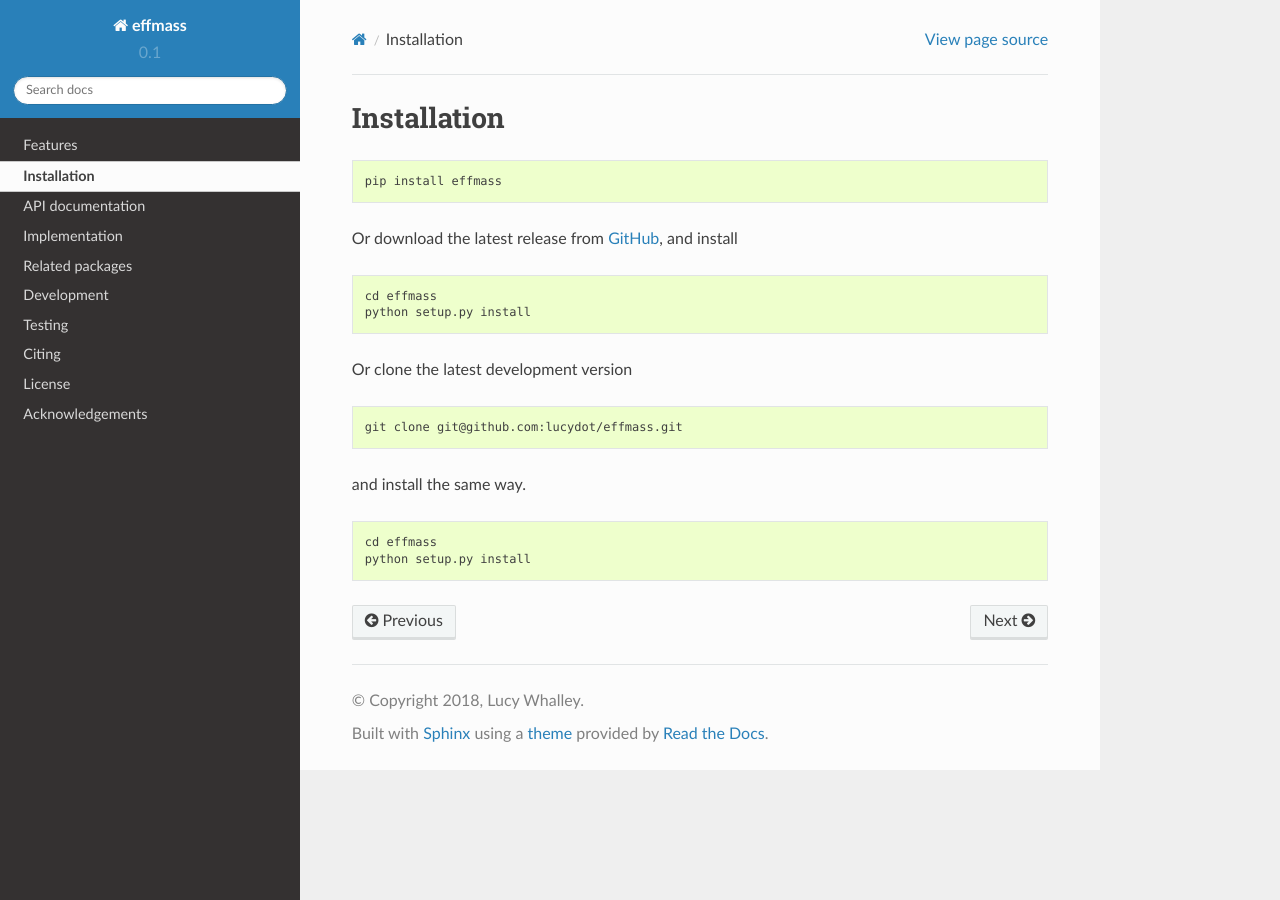
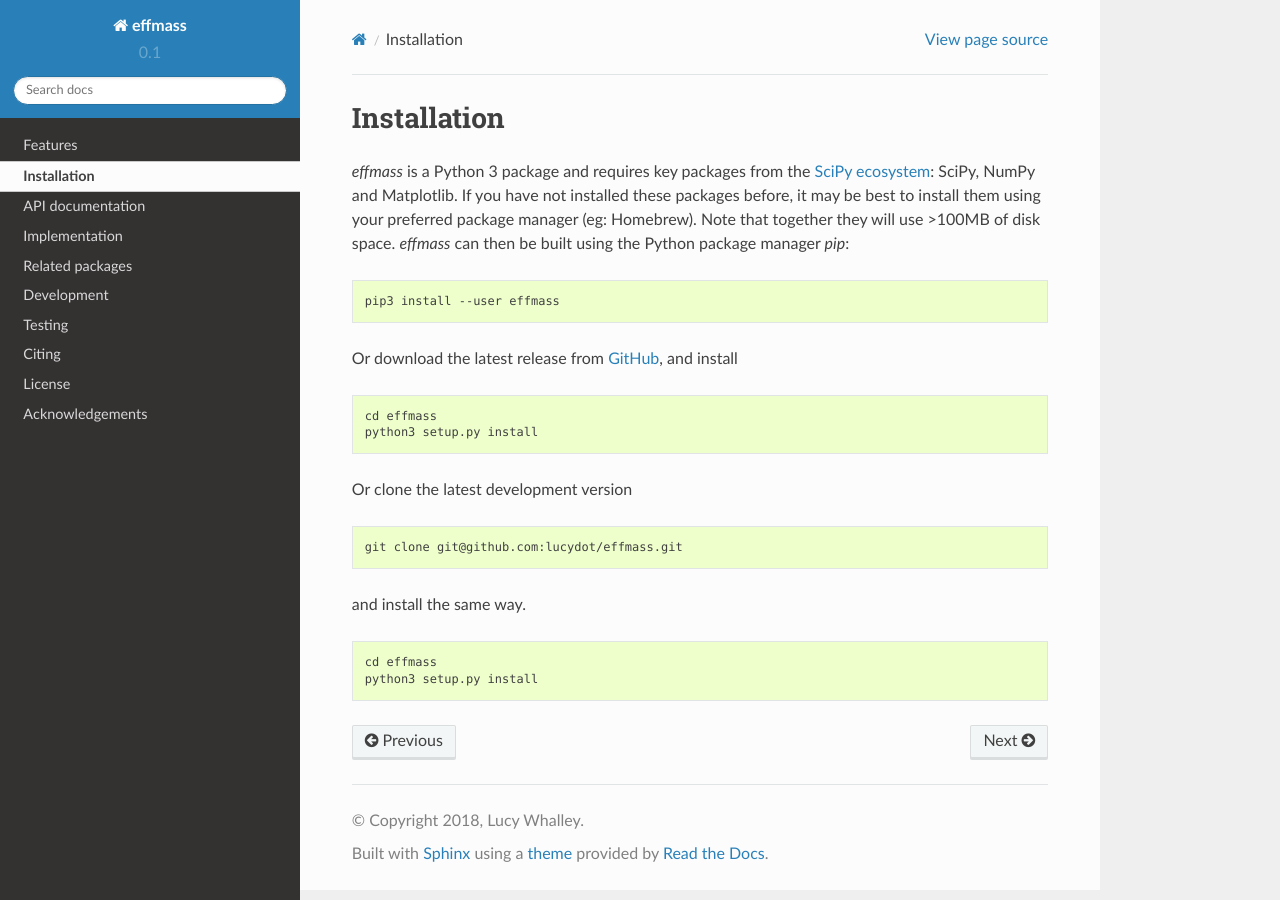
Before and after one commit to lucydot/effmass, a Sphinx documentation site: the page built from docs/source/Installation.rst, in a window 1280 px wide. Built offline with Sphinx 7.4.7 and the Read the Docs theme 2.0.0, drawn with Linux system fonts in a browser that asks for light colours.

Commit message:
Update Installation.rst

```diff
--- a/docs/source/Installation.rst
+++ b/docs/source/Installation.rst
@@ -2,16 +2,19 @@
 Installation
 ============
 
+`effmass` is a Python 3 package and requires key packages from the `SciPy ecosystem <https://www.scipy.org/about.html>`_: SciPy, NumPy and Matplotlib. If you have not installed these packages before, it may be best to install them using your preferred package manager (eg: Homebrew). Note that together they will use >100MB of disk space. `effmass` can then be built using the Python package manager `pip`:
+
+
 .. code-block:: none
 
-   pip install effmass
+   pip3 install --user effmass
 
 Or download the latest release from `GitHub <https://github.com/lucydot/effmass/releases>`_, and install
 
 .. code-block:: none
 
    cd effmass
-   python setup.py install
+   python3 setup.py install
 
 Or clone the latest development version
 
@@ -24,4 +27,4 @@ and install the same way.
 .. code-block:: none
 
    cd effmass
-   python setup.py install
+   python3 setup.py install
```
